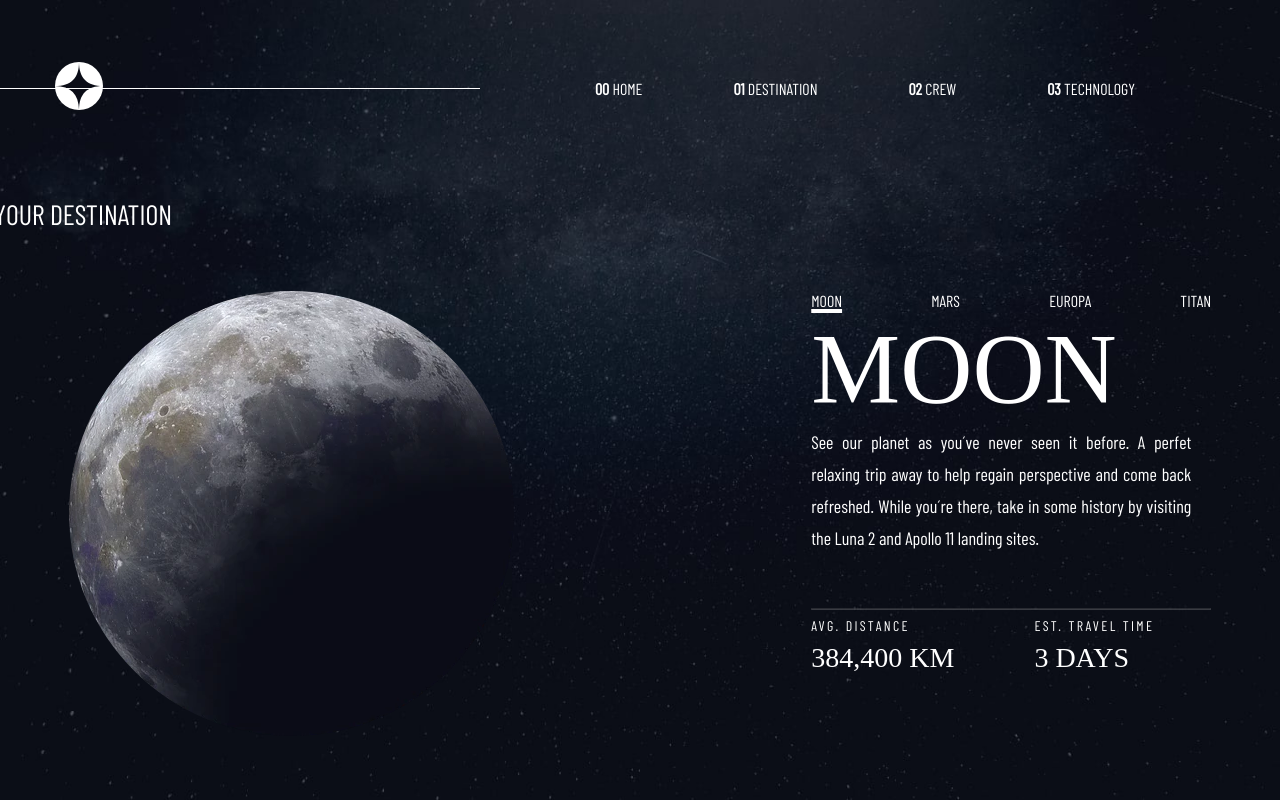
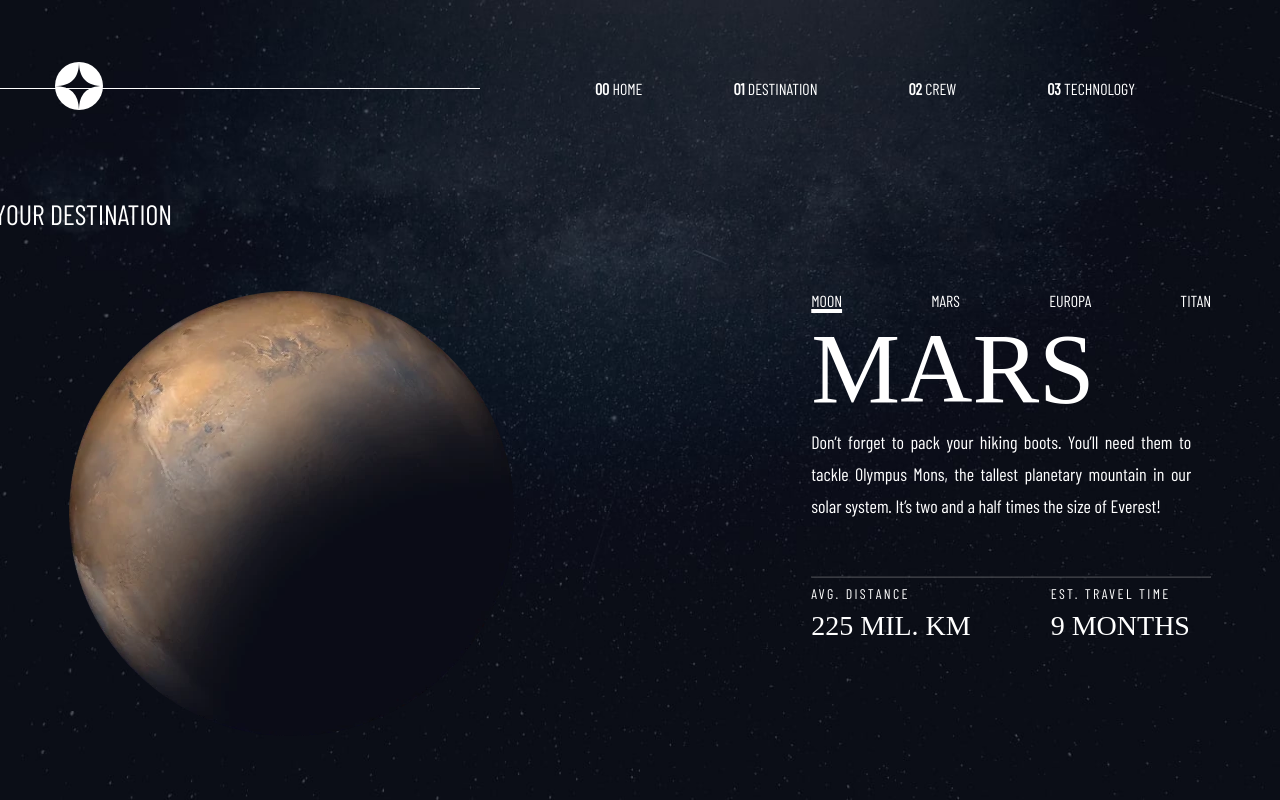
Before and after one commit to GuuilhermeRS/Travel-Website, a React app: page /destination in a window 1280 px wide. Shown: the top 800 px of the page. Built offline with nearby package versions, Linux system fonts and the light colour scheme; the HTML template or start-up script is replaced by a standard one; a web font is replaced by a local one.

Commit message:
Adicionando vetor com as informações dos planetas

```diff
--- a/src/components/Destination/index.js
+++ b/src/components/Destination/index.js
@@ -1,4 +1,13 @@
 import React from 'react';
+
+const planets = [
+  { name: 'Moon', active: true, distance: '384,400 KM', time: '3 Days', img: '/image-moon.webp', desc: 'See our planet as you´ve never seen it before. A perfet relaxing trip away to help regain perspective and come back refreshed. While you´re there, take in some history by visiting the Luna 2 and Apollo 11 landing sites.' },
+  { name: 'Mars', active: false, distance: '225 Mil. KM', time: '9 Months', img: '/image-mars.webp', desc: 'Don’t forget to pack your hiking boots. You’ll need them to tackle Olympus Mons, the tallest planetary mountain in our solar system. It’s two and a half times the size of Everest!' },
+  { name: 'Europa', active: false, distance: '628 Mil. KM', time: '3 Years', img: '/image-europa.webp', desc: 'The smallest of the four Galilean moons orbiting Jupiter, Europa is a winter lover’s dream. With an icy surface, it’s perfect for a bit of ice skating, curling, hockey, or simple relaxation in your snug wintery cabin.' },
+  { name: 'Titan', active: false, distance: '1.6 Bil. KM', time: '7 Years', img: '/image-titan.webp', desc: 'The only moon known to have a dense atmosphere other than Earth, Titan is a home away from home (just a few hundred degrees colder!). As a bonus, you get striking views of the Rings of Saturn.' },
+]
+
+const currentPlanet = planets[1];
 
 function Destination() {
   return (
@@ -7,31 +16,30 @@ function Destination() {
 
       <div className="destinations">
         <div className="img">
-          <img src="/image-moon.webp" alt="Moon Image" />
+          <img src={currentPlanet.img} alt="Moon Image" />
         </div>
         <div className="description">
 
           <ul className="planets-list">
-            <li><a href="#" className='active'>Moon</a></li>
-            <li><a href="#">Mars</a></li>
-            <li><a href="#">Europa</a></li>
-            <li><a href="#">Titan</a></li>
+          {planets.map(planet => (
+              <li key={planet.name} className={planet.active ? 'active' : ''}><a href="#">{planet.name}</a></li>
+            ))}
           </ul>
 
-          <h2>Moon</h2>
+          <h2>{currentPlanet.name}</h2>
 
-          <p>See our planet as you´ve never seen it before. A perfet relaxing trip away to help regain perspective and come back refreshed. While you´re there, take in some history by visiting the Luna 2 and Apollo 11 landing sites.</p>
+          <p>{currentPlanet.desc}</p>
           <hr />
 
           <div className="planet-desc">
             <div className="distance">
               <h6 className='subheading-2'>AVG. Distance</h6>
-              <h6 className='subheading-1'>384,400 KM</h6>
+              <h6 className='subheading-1'>{currentPlanet.distance}</h6>
             </div>
 
             <div className="time">
               <h6 className='subheading-2'>Est. Travel Time</h6>
-              <h6 className='subheading-1'>3 Days</h6>
+              <h6 className='subheading-1'>{currentPlanet.time}</h6>
 
             </div>
           </div>
```
